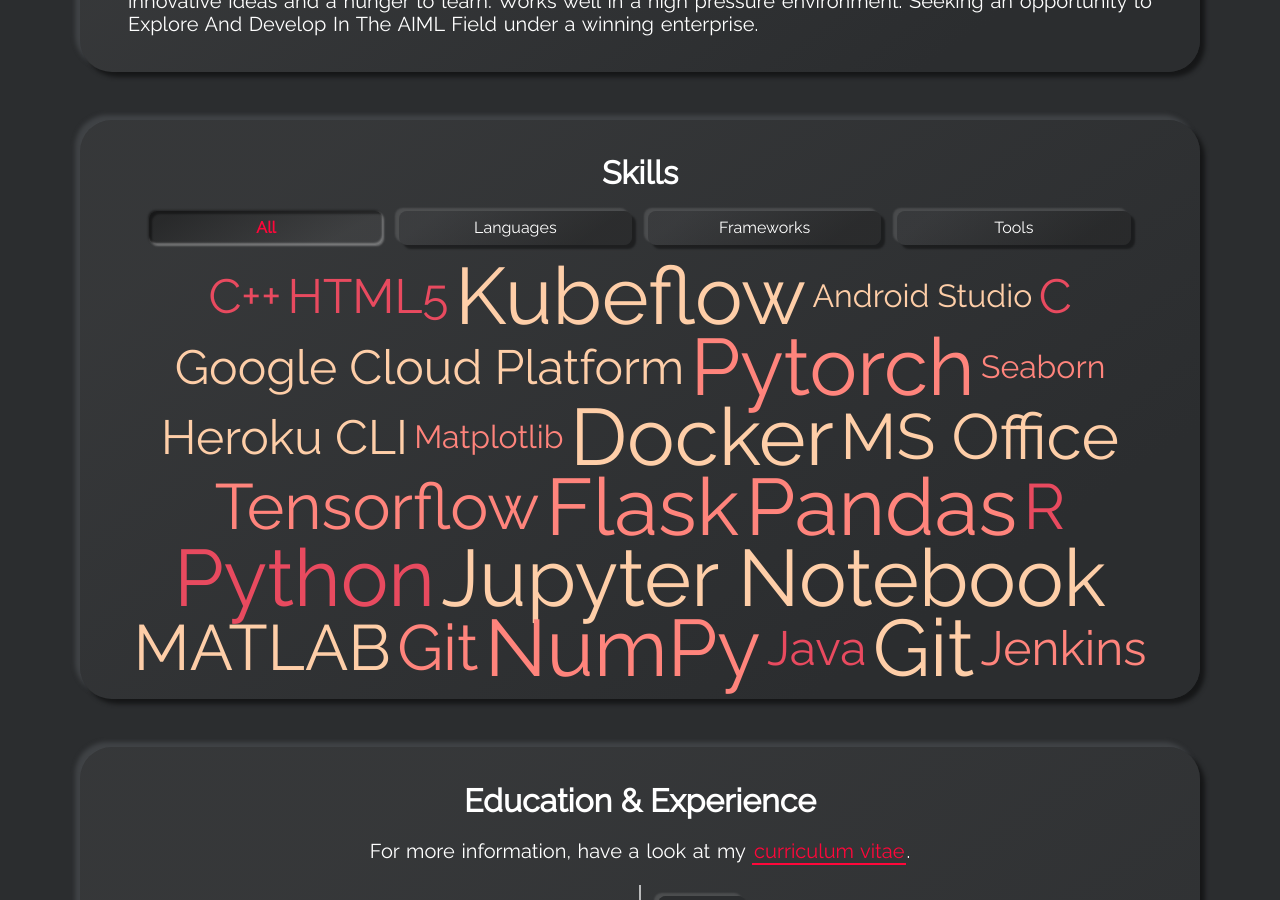
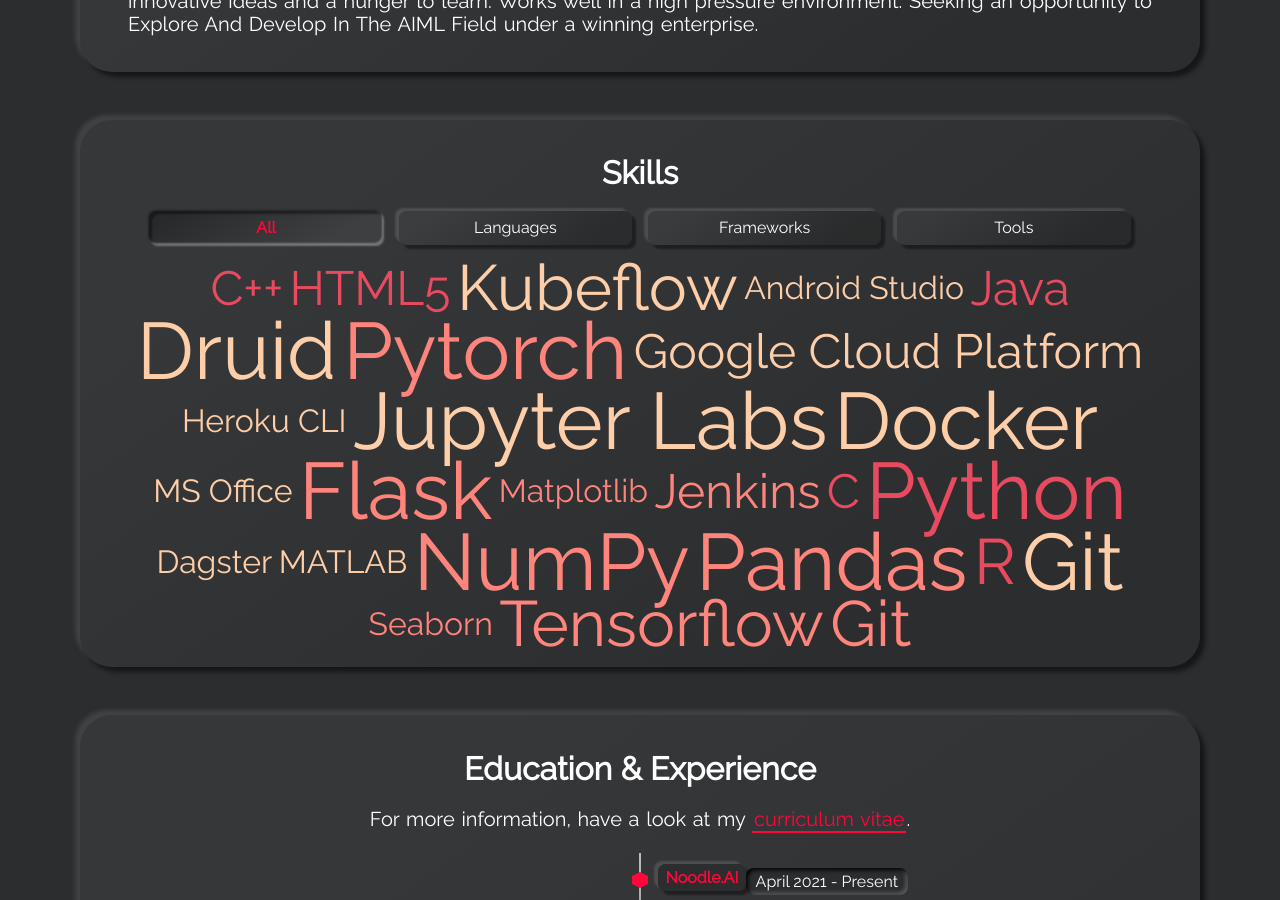
Before and after one commit to AbhishekKumarDS/AbhishekKumarDS.github.io, a Jekyll site: the page built from index.html, in a window 1280 px wide and 900 px high, scrolled down 1184 px. Built offline with Jekyll 4.4.1, drawn with Linux system fonts in a browser that asks for light colours.

Commit message:
Update skills-tools.yml

```diff
--- a/_data/skills-tools.yml
+++ b/_data/skills-tools.yml
@@ -8,17 +8,23 @@
 - name: Google Cloud Platform
   weight: 3
 
-- name: Jupyter Notebook
+- name: Druid
+  weight: 5
+
+- name: Jupyter Labs
   weight: 5
 
 - name: Kubeflow
-  weight: 5
+  weight: 4
+
+- name: Dagster
+  weight: 2
 
 - name: Git
   weight: 5
 
 - name: MATLAB
-  weight: 4
+  weight: 2
 
 - name: Docker
   weight: 5
@@ -27,7 +33,7 @@
   weight: 2
 
 - name: Heroku CLI
-  weight: 3
+  weight: 2
 
 - name: MS Office
-  weight: 4
+  weight: 2
```
